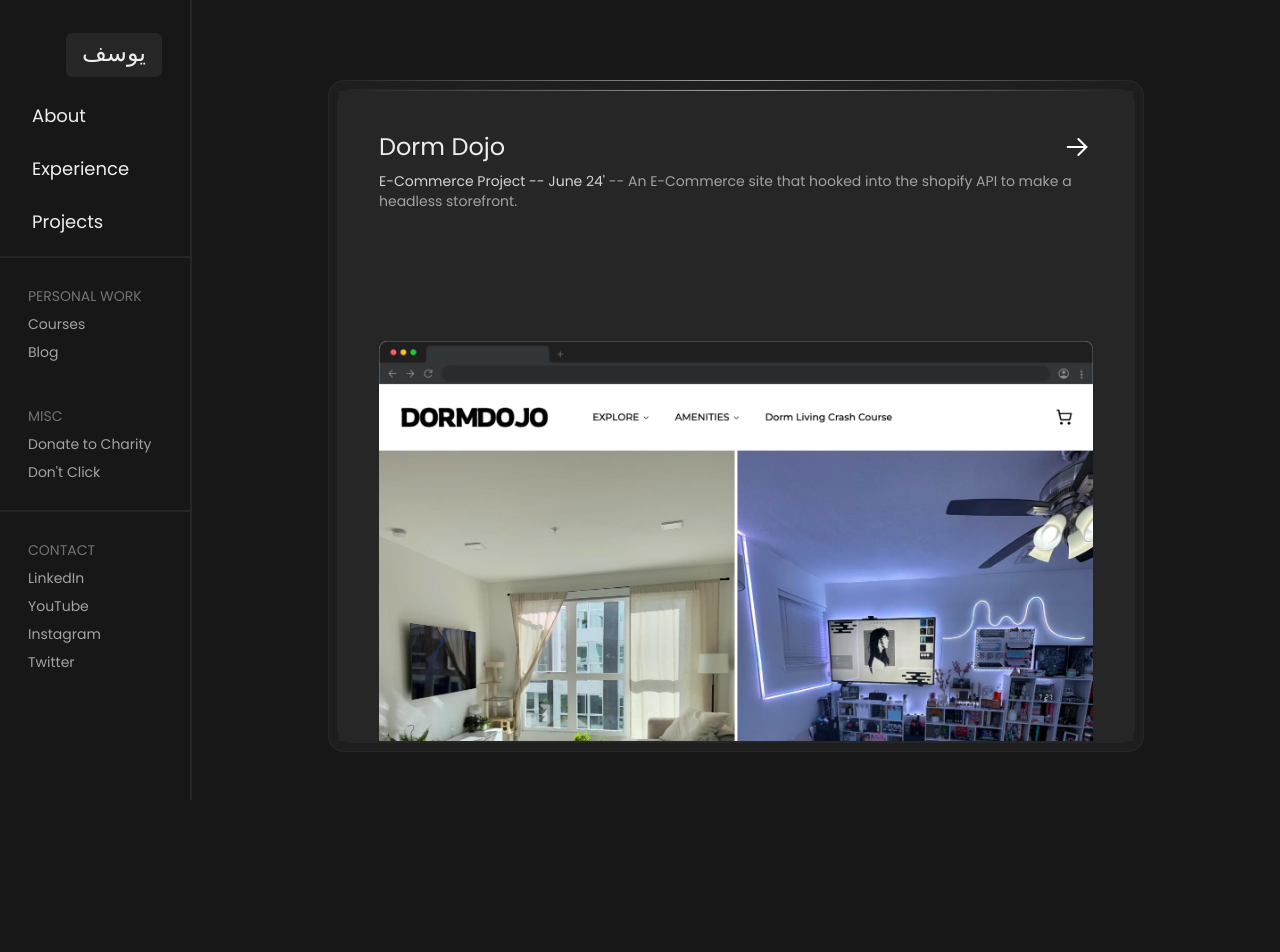
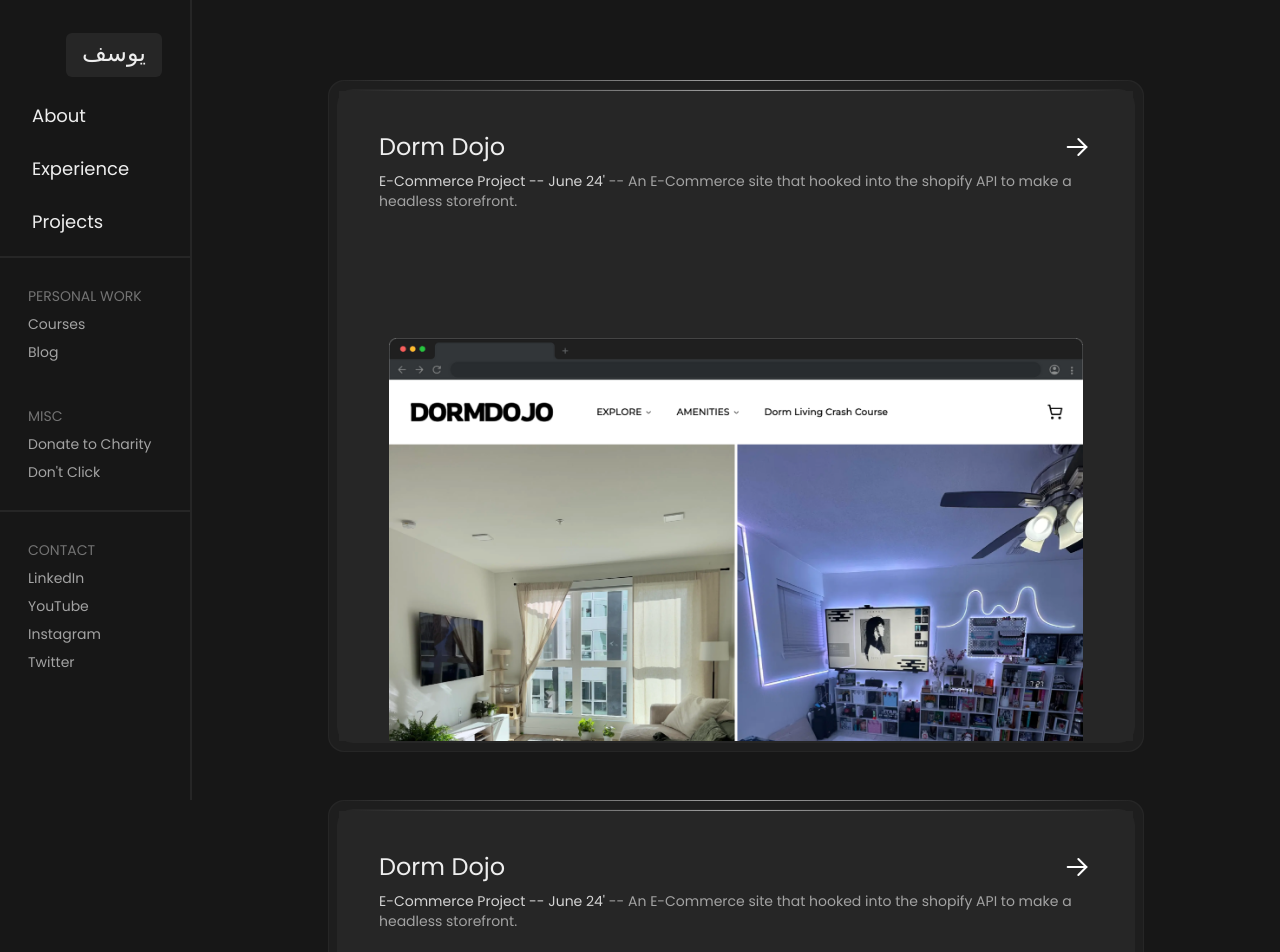
Before and after one commit to Yaucrates/porfolio, a SvelteKit app: page /projects in a window 1280 px wide. Shown: the top 952 px of the page. Before the commit the page ends 832 px from the top, so only its background shows below. Built offline with nearby package versions, Linux system fonts and the light colour scheme; a web font is replaced by a local one.

Commit message:
Fixed project card height

```diff
--- a/src/lib/components/ProjectCard.svelte
+++ b/src/lib/components/ProjectCard.svelte
@@ -21,8 +21,8 @@
                         </svg>
                     </div>
                     <p class="text-sm text-neutral-400"><span class="text-neutral-300">{subtitle}</span> -- {description}</p>
-                    <div class="w-full h-full hidden min-[400px]:flex relative">
-                        <img src={src} class="translate-y-12 group-hover:translate-y-8 transition-all duration-300 absolute bottom-0" alt="alt"/>
+                    <div class="w-full h-full hidden min-[400px]:flex justify-center relative">
+                        <img {src} class="h-5/6 translate-y-8 group-hover:translate-y-0 transition-all duration-300 absolute bottom-0" alt="alt"/>
                     </div>
                 </div>
             </div>
--- a/src/routes/projects/+page.svelte
+++ b/src/routes/projects/+page.svelte
@@ -7,4 +7,5 @@
 
 <div class="py-20 gap-12 h-full flex flex-col justify-center items-center">
     <ProjectCard title="Dorm Dojo" subtitle="E-Commerce Project -- June 24'" description="An E-Commerce site that hooked into the shopify API to make a headless storefront." src="DormDojoHomepage.webp" />
+    <ProjectCard title="Dorm Dojo" subtitle="E-Commerce Project -- June 24'" description="An E-Commerce site that hooked into the shopify API to make a headless storefront." src="DormDojoHomepage.webp" />
 </div>
```
